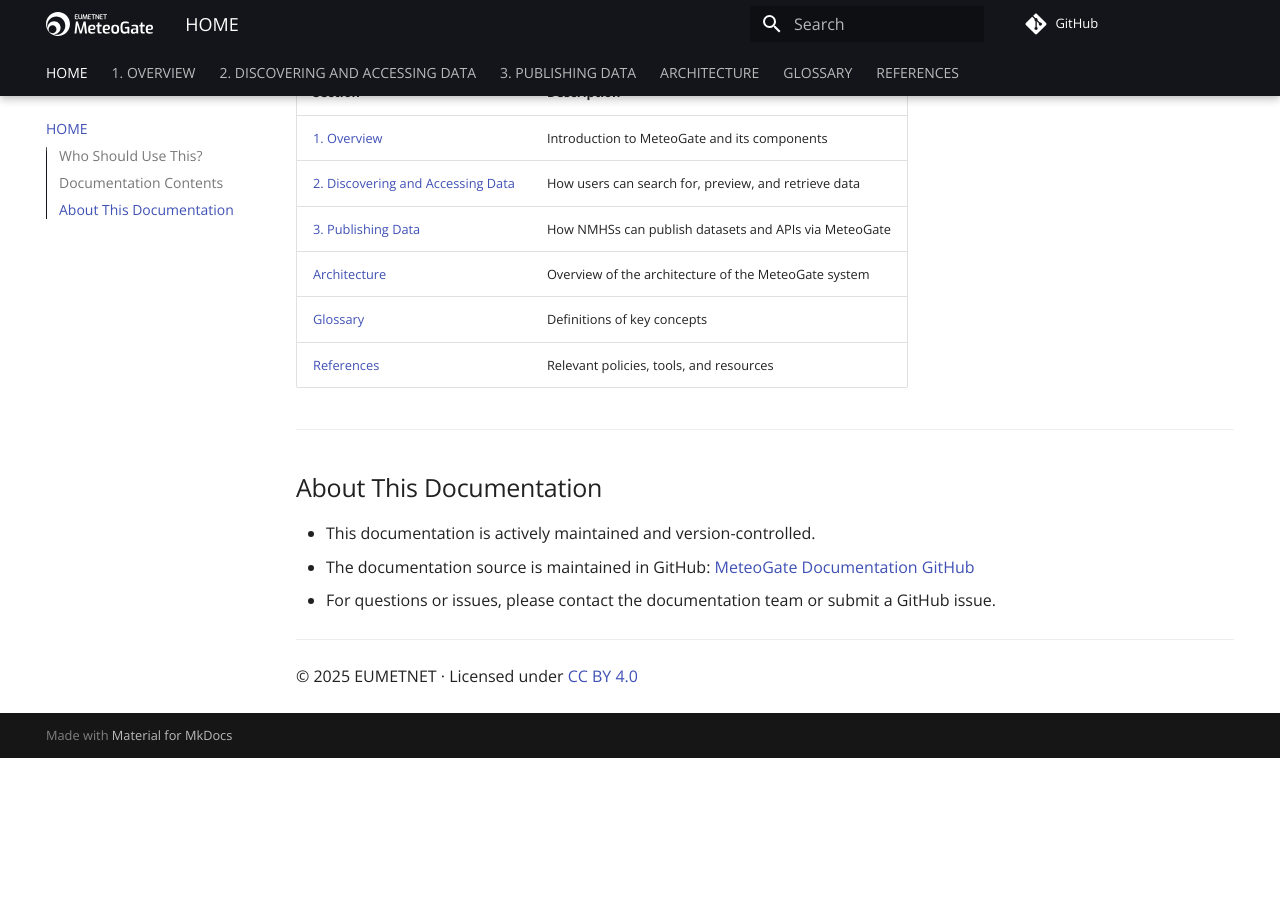
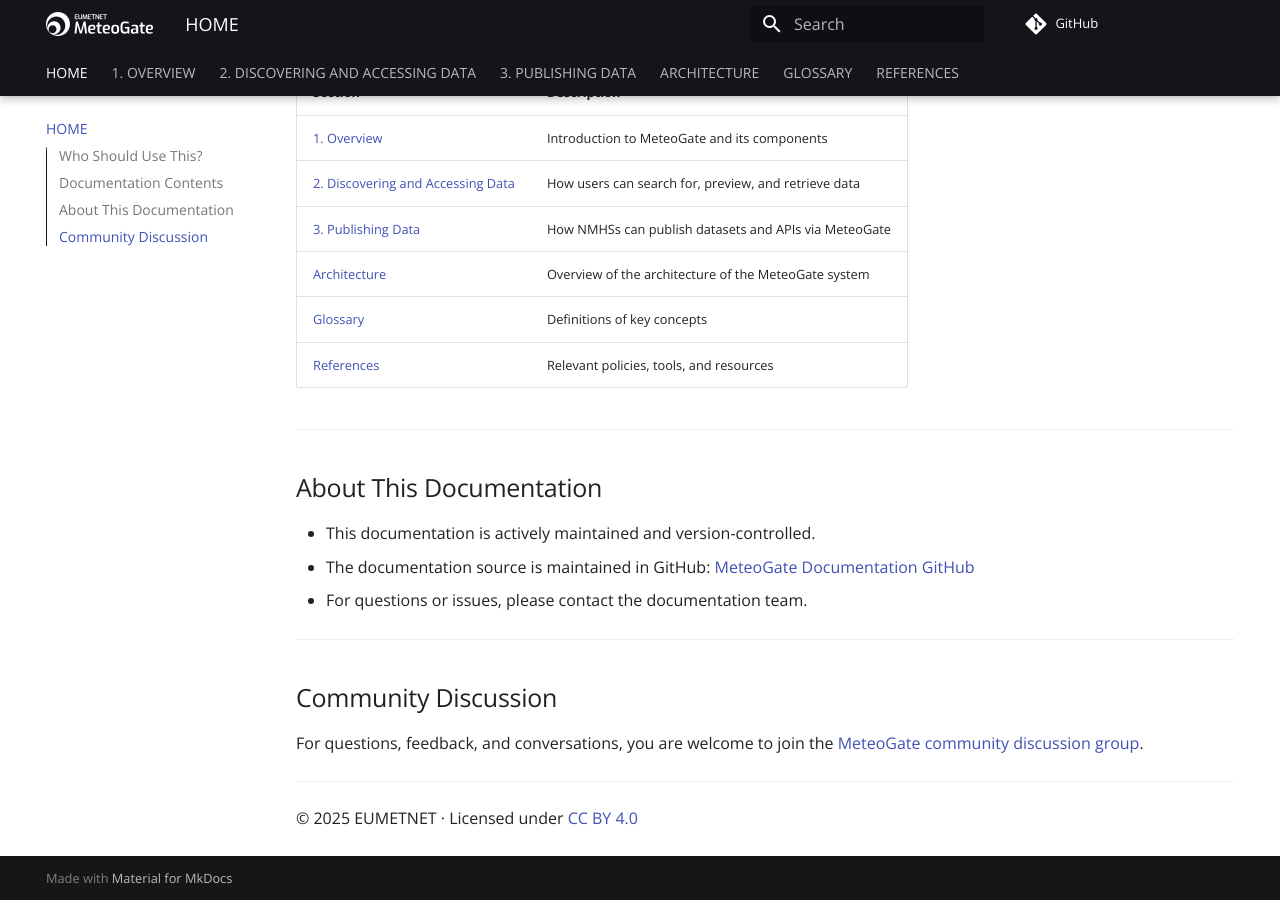
Before and after one commit to EUMETNET/meteogate-documentation, an MkDocs documentation site: the page built from docs/index.md, in a window 1280 px wide and 900 px high, scrolled down 738 px. Built offline with MkDocs 1.6.1 and Material for MkDocs 9.7.7, drawn with Linux system fonts in a browser that asks for light colours; comment, search, counter and statistics services are not loaded; before the commit the page ends 1496 px from its top, so only the background shows below that.

Commit message:
Update index.md

```diff
--- a/docs/index.md
+++ b/docs/index.md
@@ -35,7 +35,12 @@ This guide is designed for:
 
   - This documentation is actively maintained and version-controlled.
   - The documentation source is maintained in GitHub: [MeteoGate Documentation GitHub](https://github.com/EUMETNET/meteogate-documentation)
-  - For questions or issues, please contact the documentation team or submit a GitHub issue.
+  - For questions or issues, please contact the documentation team.
+
+---
+
+## Community Discussion
+For questions, feedback, and conversations, you are welcome to join the [MeteoGate community discussion group](https://github.com/orgs/Meteogate/discussions).
 
 ---
 
```
